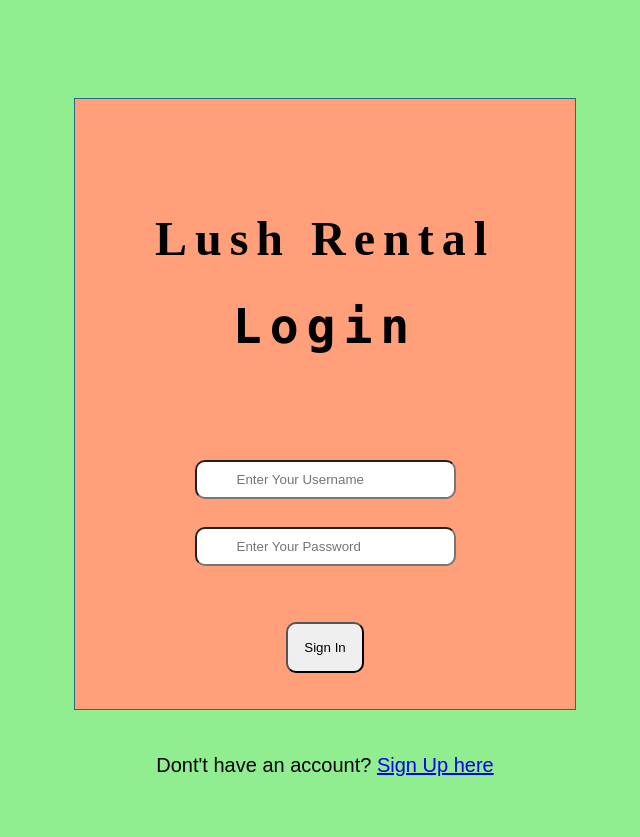
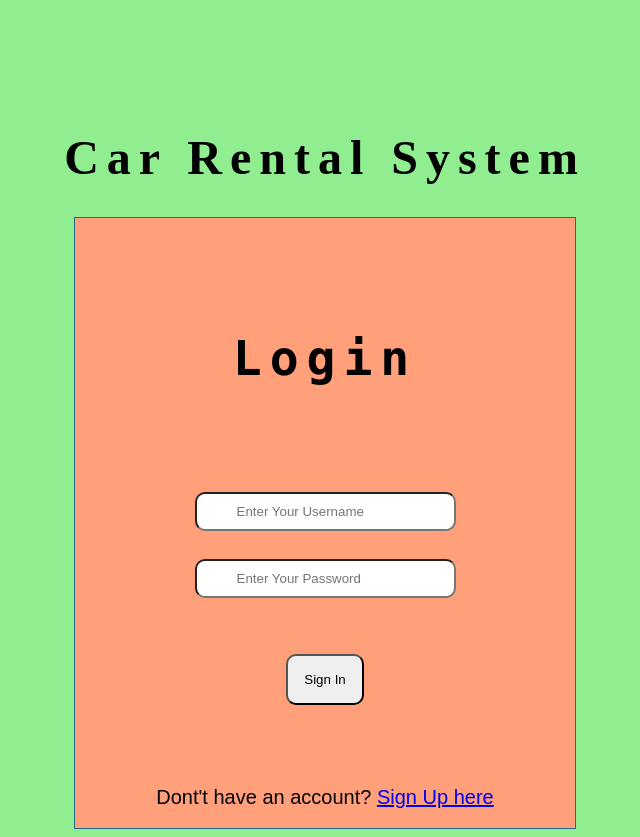
Before and after one commit to Jyadav816/6112-Project, a Flask app: page / in a window 1280 px wide. Shown: the whole page, without its empty margins (315-955 px from the left). Before the commit the page ends 776 px from the top, so only its background shows below. Run offline with Flask 2, Linux system fonts and the light colour scheme; some libraries are stand-ins or nearby versions.

Commit message:
car rental system text add

```diff
--- a/templates/login.html
+++ b/templates/login.html
@@ -8,9 +8,10 @@
 
 	</head>
 	<body></br></br></br></br></br>
+		<h1 class="title"  align="center">Car Rental System</h1>
 		<div align="center">
 		<div align="center" class="border">
-			<h1 class="title">Lush Rental</h1>
+
 			<div class="header">
 				<h1 class="word">Login</h1>
 			</div></br></br></br>
```
